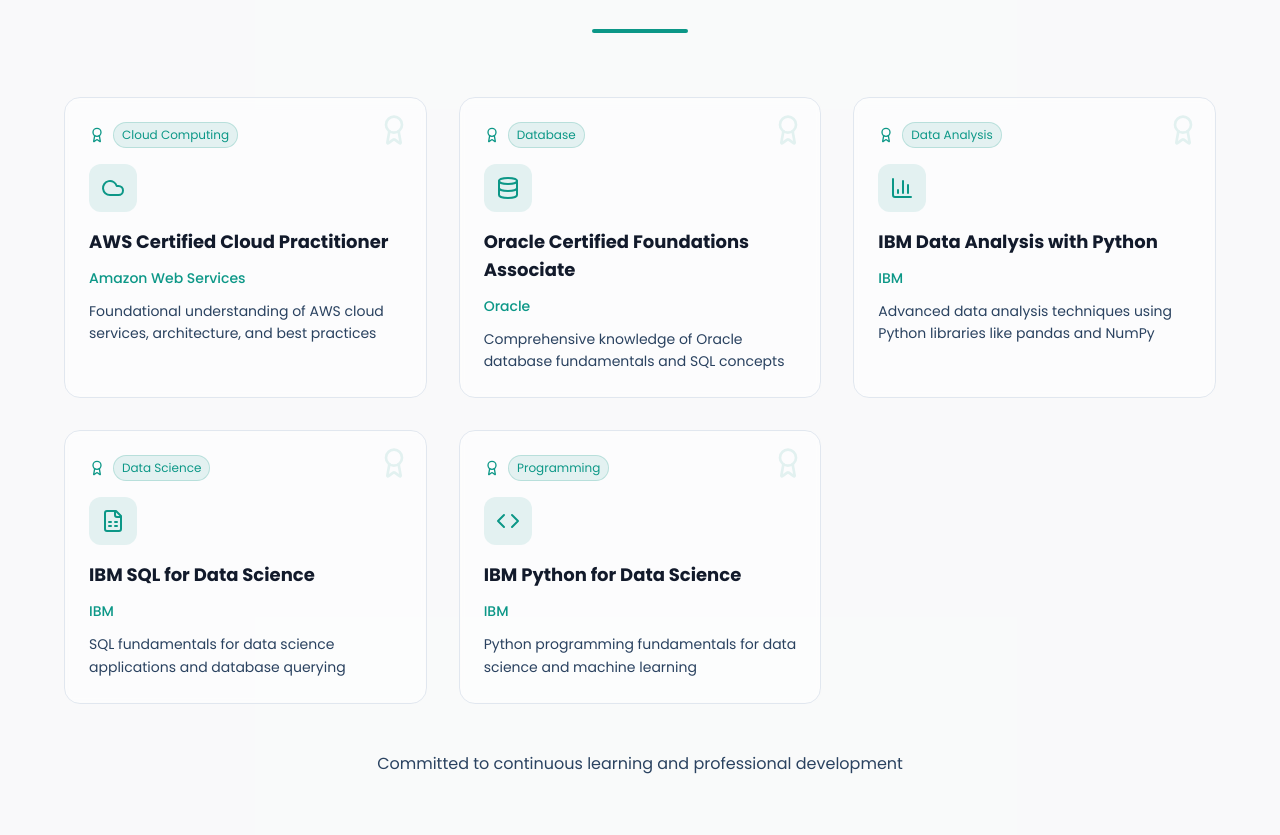
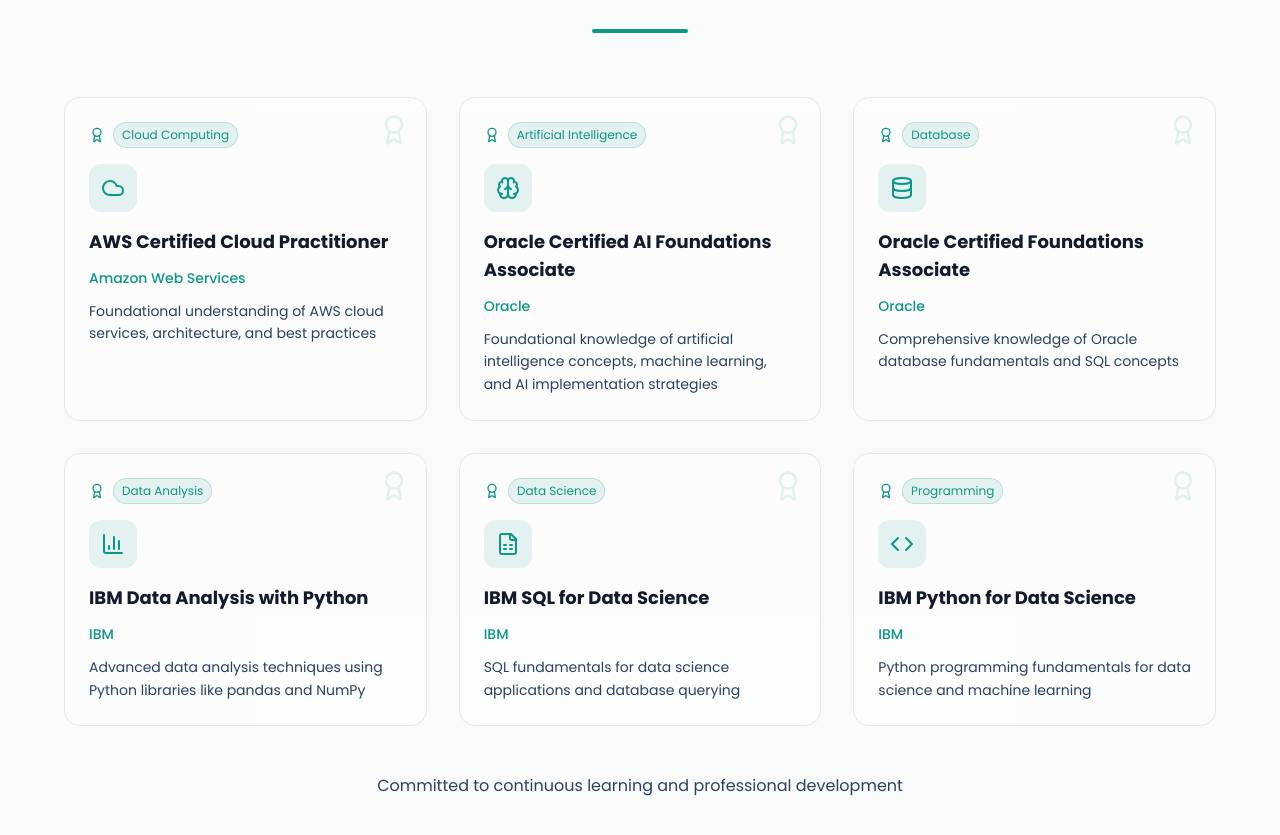
Before and after one commit to vutikurishanmukha9/shanmukh-vutikuri-portfolio, a React (Vite) app: page / in a window 1280 px wide. Shown: the part 4464-5299 px from the top of the page. Built offline with nearby package versions, Linux system fonts and the light colour scheme; the HTML template or start-up script is replaced by a standard one.

Commit message:
Add Oracle AI Certification

```diff
--- a/src/components/CertificationsSection.tsx
+++ b/src/components/CertificationsSection.tsx
@@ -1,4 +1,4 @@
-import { Award, Cloud, Database, Code, BarChart3, FileSpreadsheet } from 'lucide-react';
+import { Award, Cloud, Database, Code, BarChart3, FileSpreadsheet, Brain } from 'lucide-react';
 
 export const CertificationsSection = () => {
   const certifications = [
@@ -8,6 +8,13 @@ export const CertificationsSection = () => {
       icon: Cloud,
       description: 'Foundational understanding of AWS cloud services, architecture, and best practices',
       category: 'Cloud Computing',
+    },
+    {
+      title: 'Oracle Certified AI Foundations Associate',
+      issuer: 'Oracle',
+      icon: Brain,
+      description: 'Foundational knowledge of artificial intelligence concepts, machine learning, and AI implementation strategies',
+      category: 'Artificial Intelligence',
     },
     {
       title: 'Oracle Certified Foundations Associate',
```
